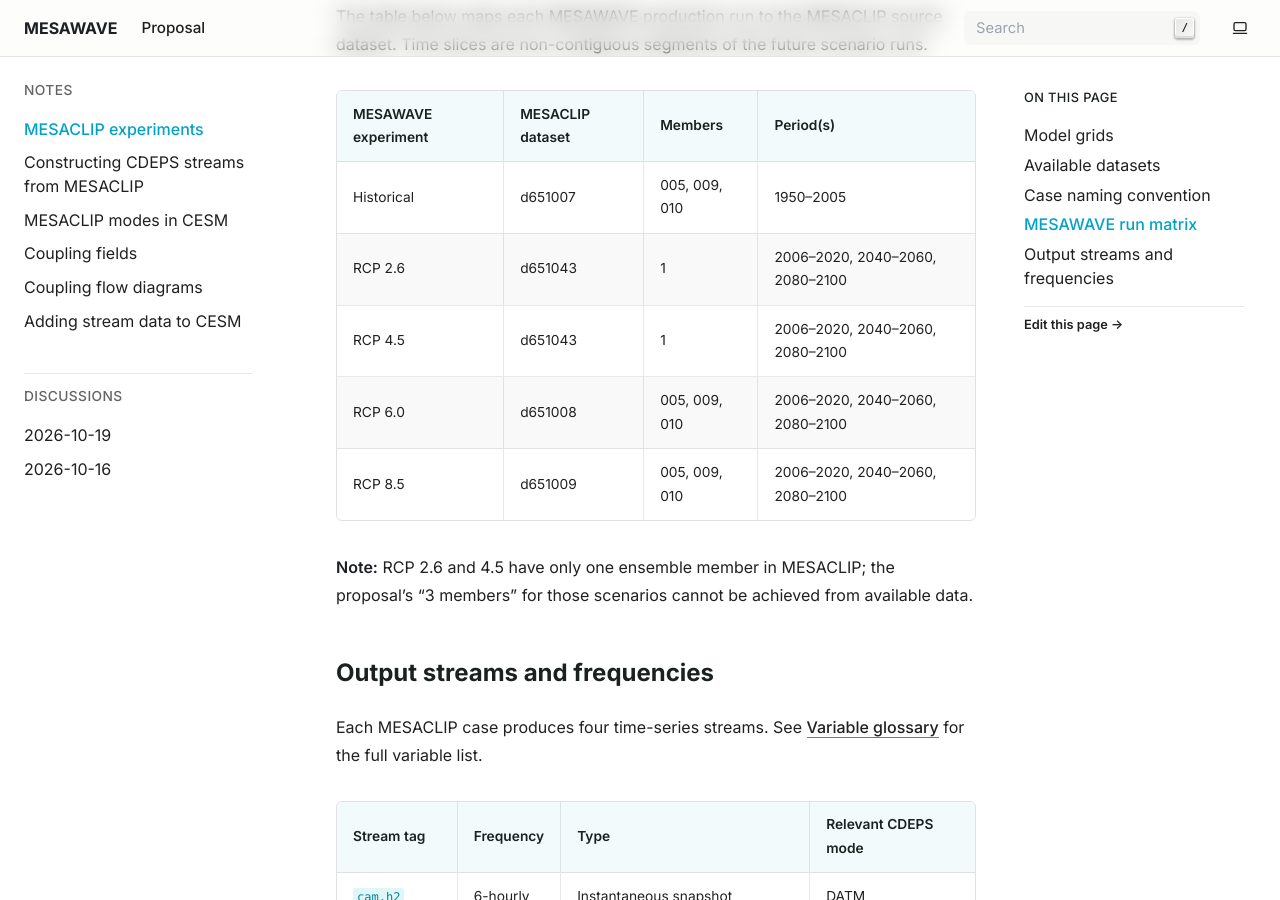
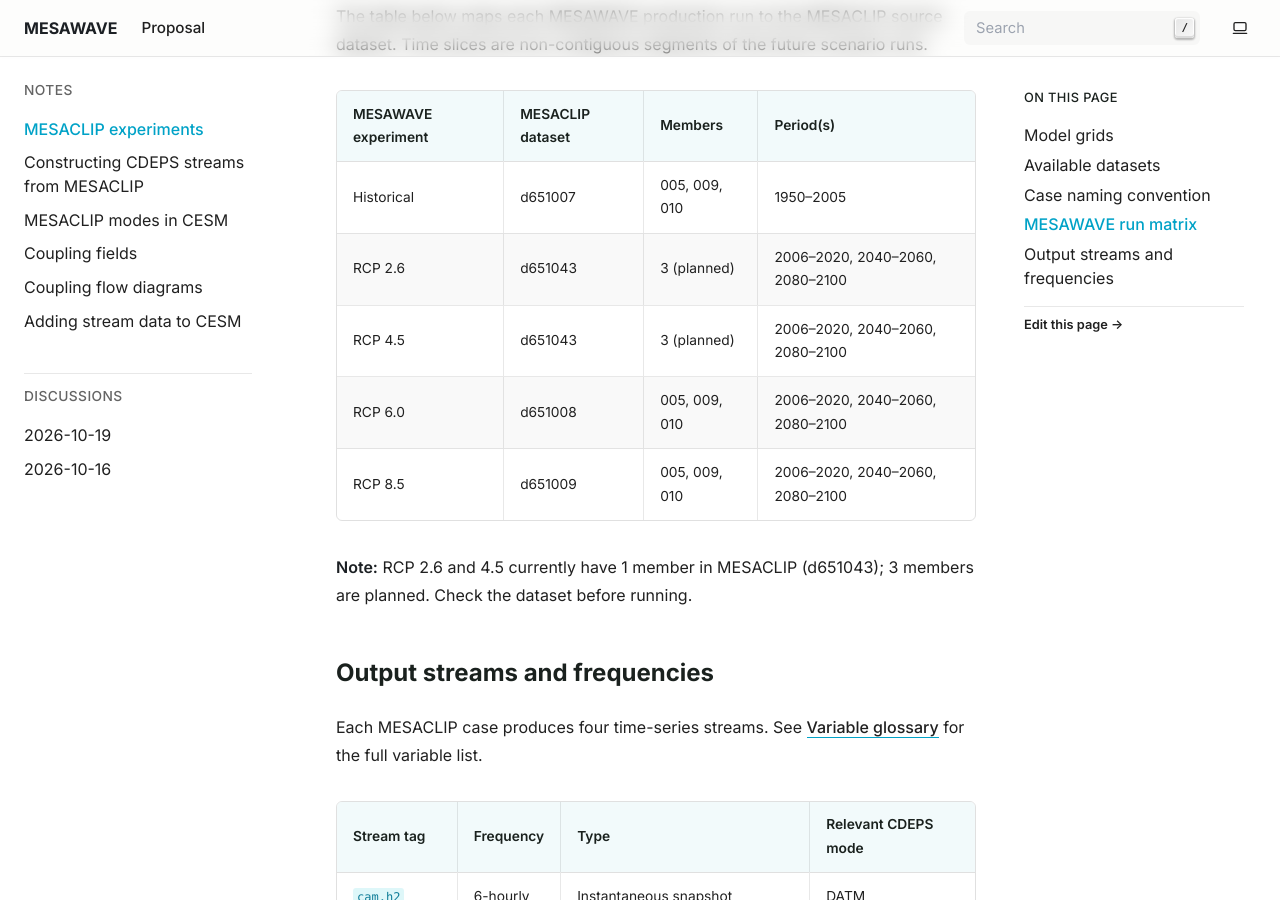
Before and after one commit to manishvenu/mesawave, a Sphinx documentation site: the page built from docs/source/mesaclip_experiments.md, in a window 1280 px wide and 900 px high, scrolled down 1708 px. Built offline with Sphinx 7.4.7, drawn with Linux system fonts in a browser that asks for light colours.

Commit message:
Docs: update run matrix — RCP 2.6/4.5 show 3 members planned, 1 currently available

```diff
--- a/docs/source/mesaclip_experiments.md
+++ b/docs/source/mesaclip_experiments.md
@@ -54,13 +54,13 @@ Time slices are non-contiguous segments of the future scenario runs.
 | MESAWAVE experiment | MESACLIP dataset | Members | Period(s) |
 |---------------------|-----------------|---------|-----------|
 | Historical | d651007 | 005, 009, 010 | 1950–2005 |
-| RCP 2.6 | d651043 | 1 | 2006–2020, 2040–2060, 2080–2100 |
-| RCP 4.5 | d651043 | 1 | 2006–2020, 2040–2060, 2080–2100 |
+| RCP 2.6 | d651043 | 3 (planned) | 2006–2020, 2040–2060, 2080–2100 |
+| RCP 4.5 | d651043 | 3 (planned) | 2006–2020, 2040–2060, 2080–2100 |
 | RCP 6.0 | d651008 | 005, 009, 010 | 2006–2020, 2040–2060, 2080–2100 |
 | RCP 8.5 | d651009 | 005, 009, 010 | 2006–2020, 2040–2060, 2080–2100 |
 
-**Note:** RCP 2.6 and 4.5 have only one ensemble member in MESACLIP; the proposal's
-"3 members" for those scenarios cannot be achieved from available data.
+**Note:** RCP 2.6 and 4.5 currently have 1 member in MESACLIP (d651043); 3 members
+are planned. Check the dataset before running.
 
 ## Output streams and frequencies
 
```
